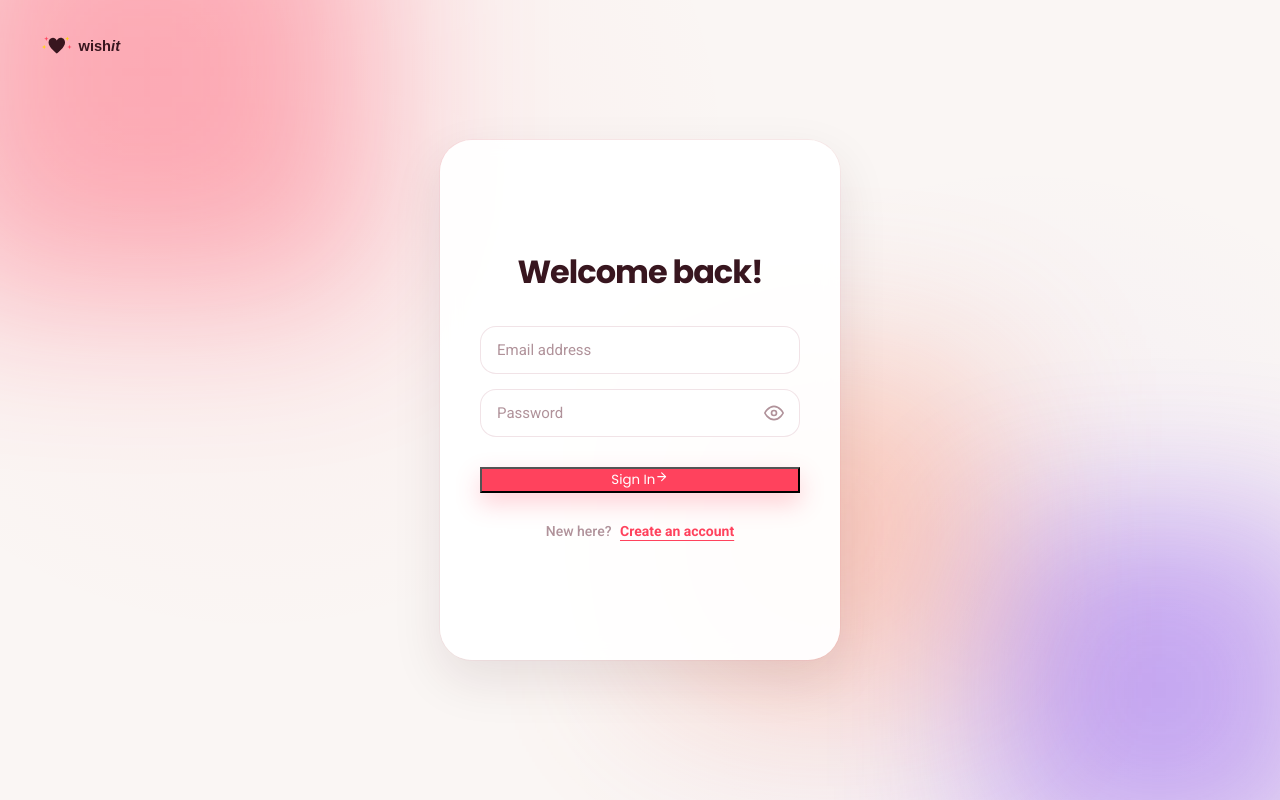
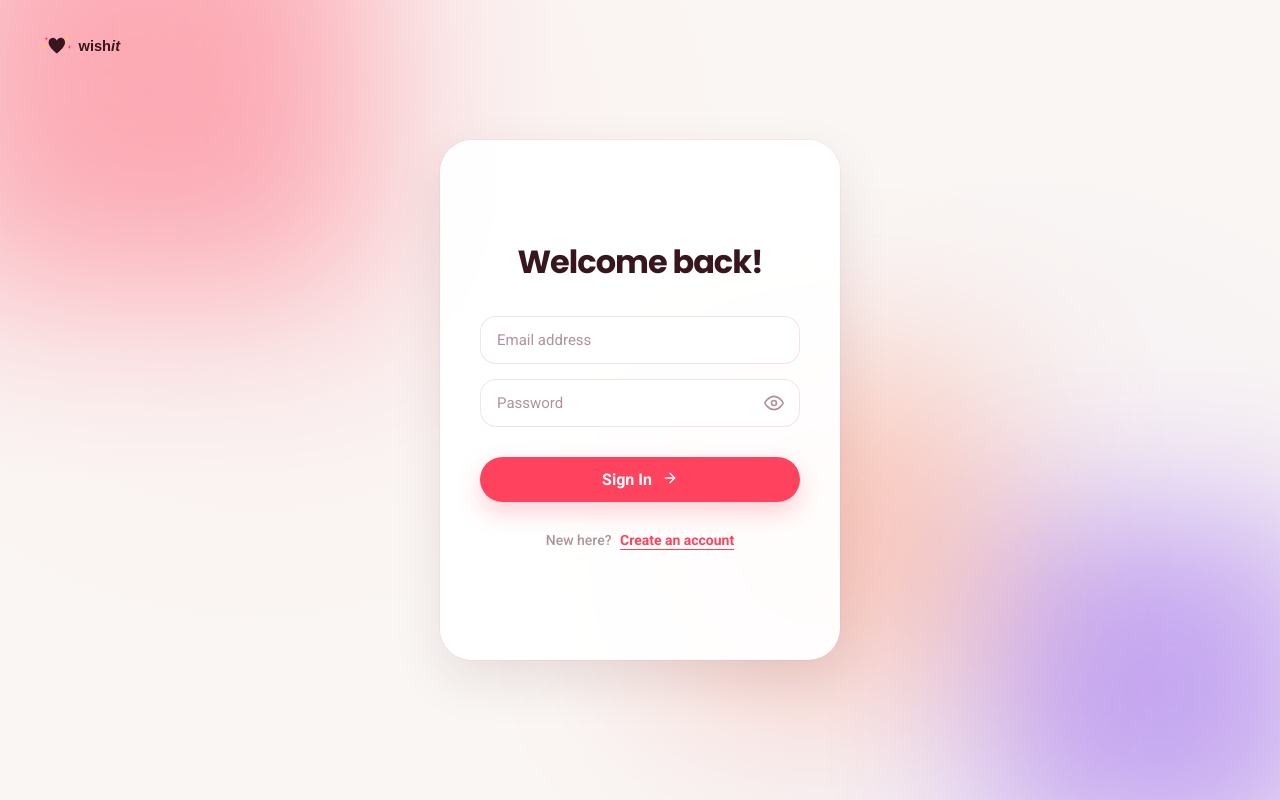
Before and after one commit to tugbayilmaz01/wishlist-frontend, a Next.js app: page /login in a window 1280 px wide. Built offline with nearby package versions, Linux system fonts and the light colour scheme; no server answers.

Commit message:
restored primary button styles and polished loading state in Auth flow

```diff
--- a/src/components/Button/Button.tsx
+++ b/src/components/Button/Button.tsx
@@ -19,7 +19,7 @@ const Button: React.FC<ButtonProps> = ({
   loading = false,
   ...rest
 }) => {
-  const buttonClass = `${styles.button} ${styles[variant]} ${
+  const buttonClass = `${styles.btn} ${styles[variant]} ${
     active ? styles.active : ""
   } ${loading ? styles.loading : ""}`;
 
@@ -28,12 +28,12 @@ const Button: React.FC<ButtonProps> = ({
       {loading ? (
         <span className={styles.spinner}></span>
       ) : (
-        startIcon && <span className={styles.icon}>{startIcon}</span>
+        <>
+          {startIcon && <span className={styles.icon}>{startIcon}</span>}
+          {children}
+          {endIcon && <span className={styles.icon}>{endIcon}</span>}
+        </>
       )}
-
-      {loading ? "Loading..." : children}
-
-      {!loading && endIcon && <span className={styles.icon}>{endIcon}</span>}
     </button>
   );
 };
```
